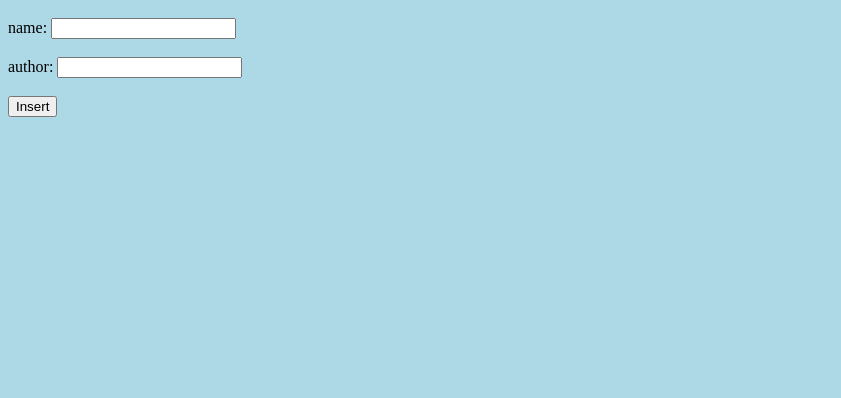
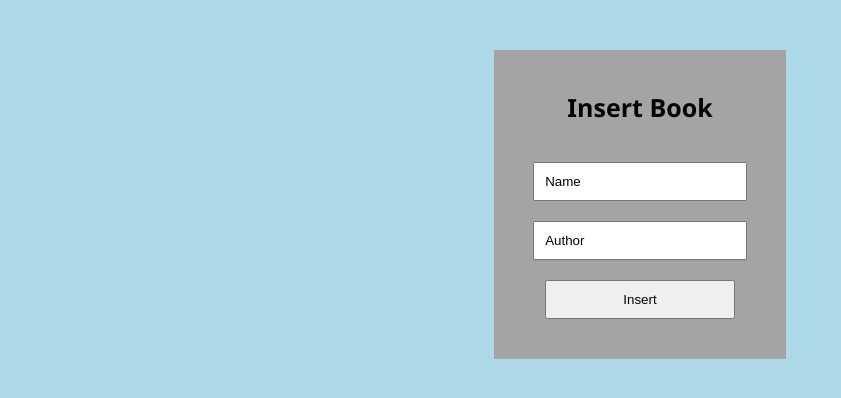
Before and after one commit to CodingMike15/e-library, a Flask app: page /insertbook in a window 1280 px wide. Shown: the part 54-452 px from the top of the page, without its empty margins (0-841 px from the left). Run offline with Flask 2, Linux system fonts and the light colour scheme.

Commit message:
Insert Book CSS

```diff
--- a/src/main.py
+++ b/src/main.py
@@ -38,7 +38,8 @@ def insert_book():
         name = request.form['name']
         author = request.form['author']
         result = book_controller.insert_book(name, author)
-        return render_template('insert_book.html')
+        message = 'Book Inserted'
+        return render_template('insert_book.html', message=message)
 
 @app.route('/deletebook', methods=['GET', 'POST'])
 def delete_book():
--- a/src/static/styles/base.css
+++ b/src/static/styles/base.css
@@ -42,8 +42,8 @@ nav li a:hover {
 
 .form {
     margin: auto;
-    margin-top: 30px;
-    padding: 50px 20px;
+    margin-top: 50px;
+    padding: 30px 20px;
     width: 20%;
     text-align: center;
     background-color: rgb(165, 164, 164);
@@ -58,6 +58,22 @@ nav li a:hover {
 
 .form input {
     width: 75%;
-    margin: 5px 10px;
+    margin: 10px 10px;
     padding: 10px 10px;
 }
+
+.message {
+    margin: auto;
+    margin-top: 30px;
+    margin-bottom: 30px;
+    padding: 20px 20px;
+    width: 400px;
+    background-color: gray;
+}
+
+.message p{
+    padding: 0;
+    text-align: center;
+    font-family: 'Segoe UI', Tahoma, Geneva, Verdana, sans-serif;
+    font-size: 15px;
+}
--- a/src/templates/insert_book.html
+++ b/src/templates/insert_book.html
@@ -1,16 +1,18 @@
 {% extends "base.html" %}
 
 {% block content %}
-    <br>
-    <form method="POST">
-        <label>name: </label>
-        <input type="text" name="name">
+    <form method="POST" class="form">
+        <h2>Insert Book</h2>
         <br>
+        <input type="text" name="name" value="Name">
         <br>
-        <label>author: </label>
-        <input type="text" name="author">
-        <br>
+        <input type="text" name="author" value="Author">
         <br>
         <input type="submit" value="Insert">
     </form>
+    {% if message %}
+        <div class="message">
+            <p>{{message}}</p>
+        </div>
+    {% endif %}
 {% endblock %}
```
